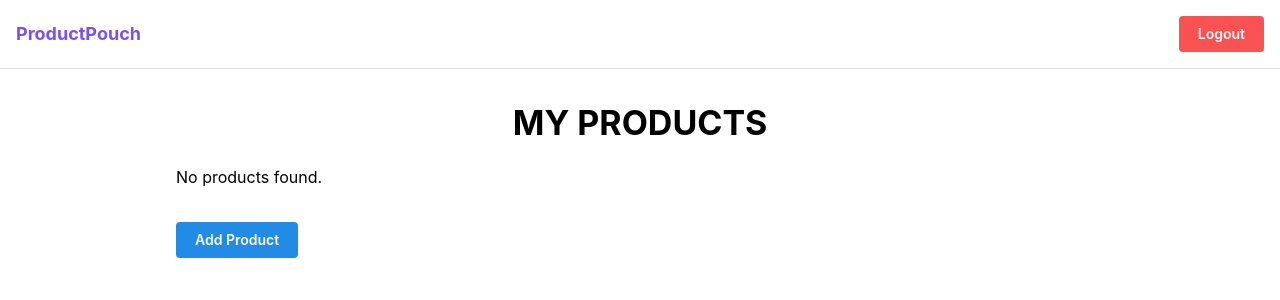
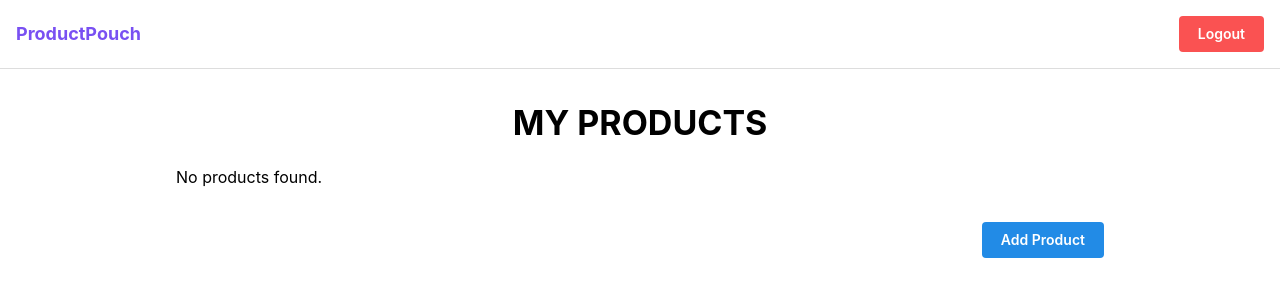
Before and after one commit to MrMandalNSU/ProductPouch, a Next.js app in the folder frontend/: page /my-products in a window 1280 px wide. Shown: the top 300 px of the page. Built offline with nearby package versions, Linux system fonts and the light colour scheme.

Commit message:
Moved add product button to bottom right

```diff
--- a/frontend/app/my-products/page.js
+++ b/frontend/app/my-products/page.js
@@ -211,7 +211,7 @@ export default function ProductsPage() {
           ))
         )}
 
-        <Group position="right" mt="xl">
+        <Group justify="flex-end" mt="xl">
           <Button
             onClick={() => {
               router.push("/add-product");
```
